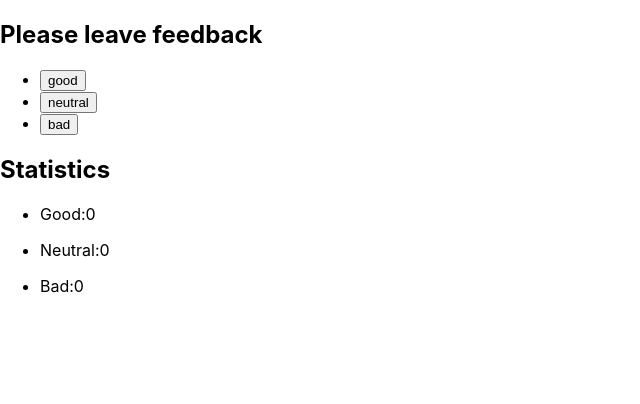
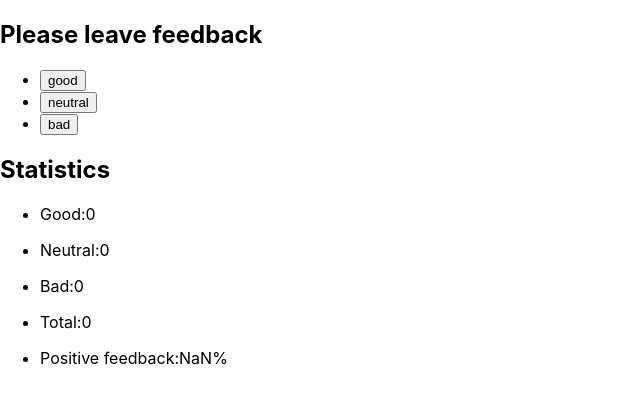
Before and after one commit to PaulPonomarenko/goit-react-hw-02-feedback, a React (Create React App) app: page / in a window 1280 px wide. Shown: the top 404 px of the page, without its empty margins (0-640 px from the left). Built offline with nearby package versions, Linux system fonts and the light colour scheme.

Commit message:
додає функції тотал та % позитивних відгуків

```diff
--- a/src/components/App.jsx
+++ b/src/components/App.jsx
@@ -15,10 +15,22 @@ export class App extends React.Component {
       return { [option]: prevState[option] + 1 };
     });
   };
+  countTotalFeedback() {
+    const values = Object.values(this.state);
+    return values.reduce((total, value) => total + value, 0);
+  }
+  // countPositiveFeedbackPercentage = () => {
+  //   return Math.round((this.state.good / this.countTotalFeedback()) * 100);
+  // };
+  countPositiveFeedbackPercentage = (good, total) => {
+    return Math.round((good / total) * 100);
+  };
 
   render() {
     const { good, neutral, bad } = this.state;
     const options = Object.keys(this.state);
+    const total = this.countTotalFeedback();
+    const positiveFeedback = this.countPositiveFeedbackPercentage(good, total);
     return (
       <>
         <Statistics
@@ -27,6 +39,8 @@ export class App extends React.Component {
           bad={bad}
           onLeaveFeedback={this.onLeaveFeedback}
           options={options}
+          total={total}
+          positive={positiveFeedback}
         />
       </>
     );
--- a/src/components/Statistics/Statistics.jsx
+++ b/src/components/Statistics/Statistics.jsx
@@ -4,19 +4,12 @@ export const Statistics = ({
   neutral,
   onLeaveFeedback,
   options,
+  total,
+  positive,
 }) => {
   return (
     <div>
       <h2>Please leave feedback</h2>
-      {/* <button type="button" onClick={onLeaveFeedback}>
-        Good
-      </button>
-      <button type="button" onClick={onLeaveFeedback}>
-        Neutral
-      </button>
-      <button type="button" onClick={onLeaveFeedback}>
-        Bad
-      </button> */}
       <ul>
         {options.map(option => {
           return (
@@ -39,6 +32,12 @@ export const Statistics = ({
         <li>
           <p>Bad:{bad}</p>
         </li>
+        <li>
+          <p>Total:{total}</p>
+        </li>
+        <li>
+          <p>Positive feedback:{positive}%</p>
+        </li>
       </ul>
     </div>
   );
```
